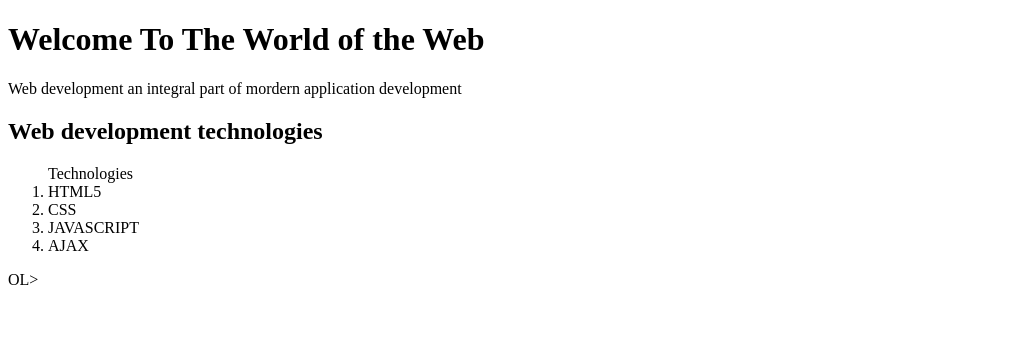
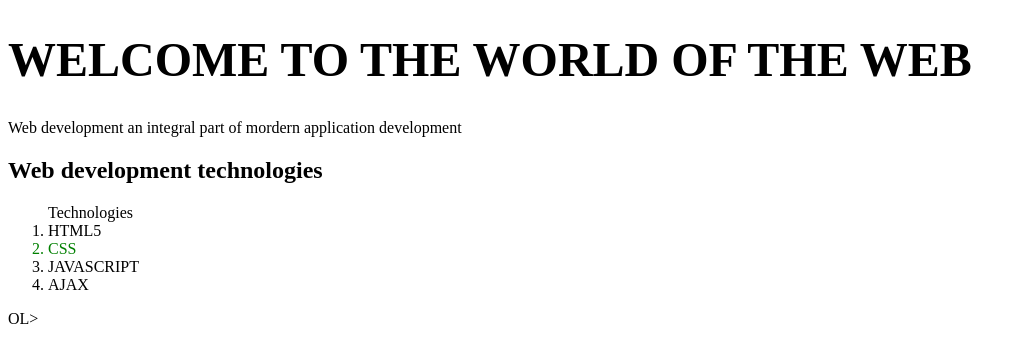
Before and after one commit to bida24-017/WMD, a plain HTML site: page index.html in a window 1280 px wide. Shown: the whole page, without its empty margins (0-1026 px from the left). Drawn offline with Linux system fonts and the light colour scheme.

Commit message:
Update index.html

```diff
--- a/index.html
+++ b/index.html
@@ -3,7 +3,13 @@
   <head>
     <title>Home</title>
     <meta charset="utf-8"/>
-    <style></style>
+    <style>
+      h1{colour blue;text-transform:uppercase;font-size:48px;}
+      p{text-align:centre;colour:pink;}
+      #oltech{colour:red;}
+         ol{list-style-type:a;}
+      ol>li:nth-child(2){color:green;}
+    </style>
   </head>
   <body>
     <h1>Welcome To The World of the Web</h1>
```
